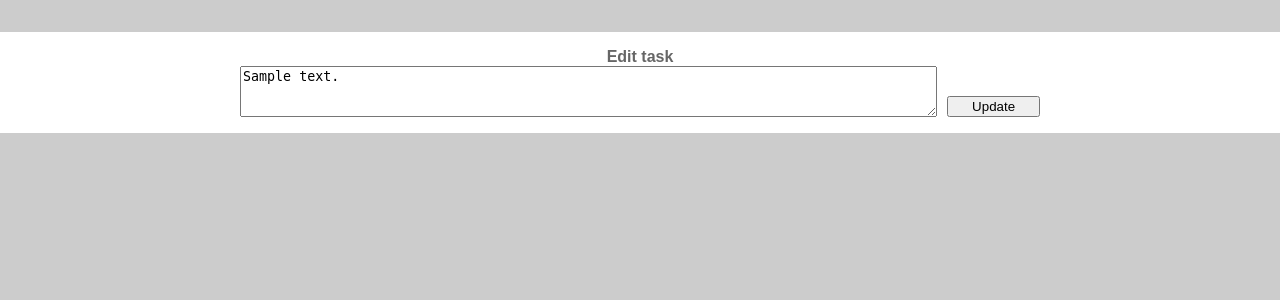
After one commit to nathanwale/flask-test, a Flask app: template templates/task-edit.html in a window 1280 px wide. The commit adds this page. Shown: the top 300 px of the page. Run offline with Flask 2, Linux system fonts and the light colour scheme; the template is opened without the code that fills it: most values are stand-ins (such as "Sample title", 1, 10 or a date in 2020).

Commit message:
Feature: editing tasks

```diff
--- a/app.py
+++ b/app.py
@@ -58,6 +58,25 @@ def mark_task_incomplete(id):
     return redirect('/')
 
 #
+# Edit task
+#
+@app.route('/task/<id>/edit/', methods=['GET'])
+def edit_task(id):
+    task = data.task_by_id(id)
+    print(f"Editing task: {task.description}")
+    return render_template('task-edit.html', task=task)
+
+#
+# Update task
+#
+@app.route('/task/<id>/update', methods=['POST'])
+def update_task(id):
+    description = request.form['description']
+    task = data.task_by_id(id)
+    data.update_task_description(id, description)
+    return redirect('/')
+
+#
 # Date filter
 #
 @app.template_filter('date')
--- a/data.py
+++ b/data.py
@@ -41,3 +41,6 @@ def mark_task_complete(id):
 
 def mark_task_incomplete(id):
     db.procedure("undo_task", [id])
+
+def update_task_description(id, description):
+    db,db.procedure("redescribe_task", [id, description])
--- a/db.py
+++ b/db.py
@@ -21,7 +21,8 @@ def query(sql, params=[]):
 def procedure(procname, params=[]):
     db = connect_to_db()
     cursor = db.cursor()
-    sql = f"call {procname}(%s)"
+    arity = ", ".join(["%s"] * len(params))
+    sql = f"call {procname}({arity})"
     cursor.execute(sql, params)
     db.commit()
     cursor.close()
--- a/static/style/main.css
+++ b/static/style/main.css
@@ -14,11 +14,13 @@ section.new-task {
     background-color: #666;
 }
 
-section.incomplete {
+section.incomplete,
+section.edit-task {
     background-color: white;
 }
 
 form.new-task,
+form.edit-task,
 table {
     max-width: 50em;
     margin: 0 auto;
@@ -32,7 +34,11 @@ h2 {
     margin: 0;
     text-align: center;
     font-size: 1em;
-    color: white;
+    color: #666;
+}
+
+section.edit-task {
+    margin-top: 2em;
 }
 
 table {
@@ -47,7 +53,8 @@ hr {
     display: none;
 }
 
-form.new-task {
+form.new-task,
+form.edit-task {
     display: flex;
     align-items: flex-end;
     gap: 10px;
@@ -57,11 +64,13 @@ form.new-task label {
     display: none;
 }
 
-form.new-task button {
+form.new-task button,
+form.edit-task button {
     flex: 1
 }
 
-form.new-task textarea {
+form.new-task textarea,
+form.edit-task textarea {
     flex: 9;
 }
 
@@ -85,6 +94,10 @@ th.edit {
     width: 5em;
 }
 
+td.edit {
+    text-align: center;
+}
+
 th.toggle {
     width: 5em;
 }
--- a/templates/complete-tasks-list.html
+++ b/templates/complete-tasks-list.html
@@ -7,7 +7,7 @@
 <table>
     <tr>
         <th class='task'>Task</th>
-        <th class='date'>Completed on</th>
+        <th class='date'>Completed</th>
         <th class='edit'></th>
         <th class='toggle'></th>
     </tr>
@@ -15,8 +15,8 @@
     <tr>
         <td>{{task.description | safe}}</td>
         <td>{{task.completed_on | date}}</td>
-        <td><a href="/task/{{task.id}}/view">view</a></td>
-        <td>
+        <td class='edit'><a href="/task/{{task.id}}/edit">edit</a></td>
+        <td class='toggle'>
             <form method="post" action="/task/{{task.id}}/undo/">
                 <button type="submit">
                     undo
--- a/templates/incomplete-tasks-list.html
+++ b/templates/incomplete-tasks-list.html
@@ -12,8 +12,8 @@
         <tr>
             <td>{{task.description | safe}}</td>
             <td>{{task.created | date}}</td>
-            <td><a href="/task/{{task.id}}/view">view</a></td>
-            <td>
+            <td class='edit'><a href="/task/{{task.id}}/edit">edit</a></td>
+            <td class='toggle'>
                 <form method="post" action="/task/{{task.id}}/complete/">
                     <button type="submit">
                         done!
--- /dev/null
+++ b/templates/task-edit.html
@@ -0,0 +1,13 @@
+{% extends "base.html" %}
+{% block content %}
+<section class='edit-task'>
+    <h2>
+        Edit task
+    </h2>
+    <form class="edit-task" action="/task/{{task.id}}/update" method="post">
+
+        <textarea name="description" rows=3 cols=20>{{task.description}}</textarea>
+        <button type="submit">Update</button>
+    </form>
+</section>
+{% endblock  %}
```
